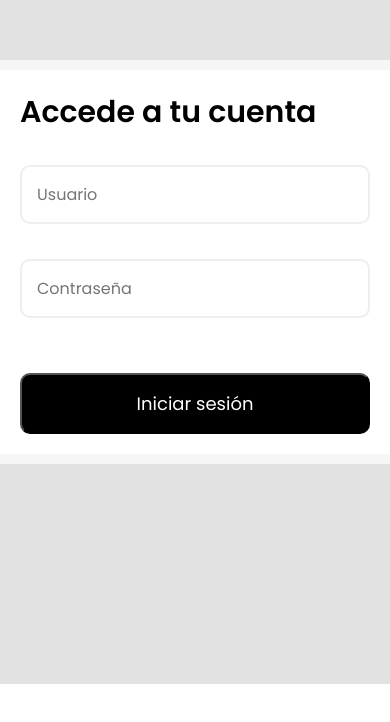
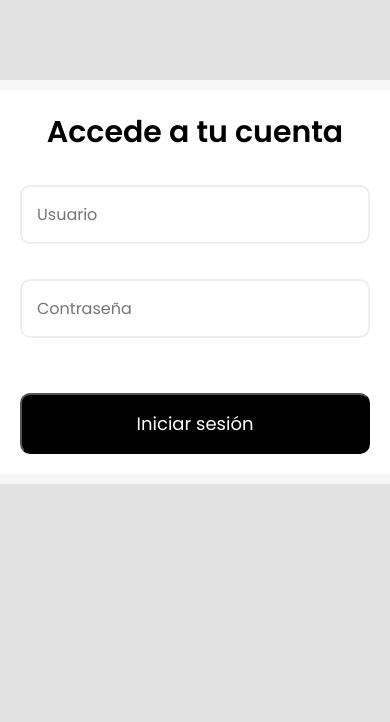
Before and after one commit to Yosipmikecolin/prueba-quick, a React (Vite) app: page / in a window 390 px wide. Shown: the part 160-882 px from the top of the page. Before the commit the page ends 844 px from the top, so only its background shows below. Built offline with nearby package versions, Linux system fonts and the light colour scheme; the HTML template or start-up script is replaced by a standard one.

Commit message:
Responsive login and image change design

```diff
--- a/src/views/login/Login.module.css
+++ b/src/views/login/Login.module.css
@@ -65,3 +65,17 @@
   font-size: 12px;
   margin-top: 5px;
 }
+
+/* MEDIA QUERIES */
+
+@media (max-width: 504px) {
+  .container-login {
+    padding: 20px;
+    width: auto;
+  }
+
+  .form-login {
+    width: 100%;
+    text-align: center;
+  }
+}
```
Also changed, not shown: src/components/not-found-page/NotFoundPage.tsx (+4 -4 lines), public/images/icon-left.png (renamed from src/assets/icon-left.png), public/images/not-found.png (renamed from src/assets/not-found.png).
